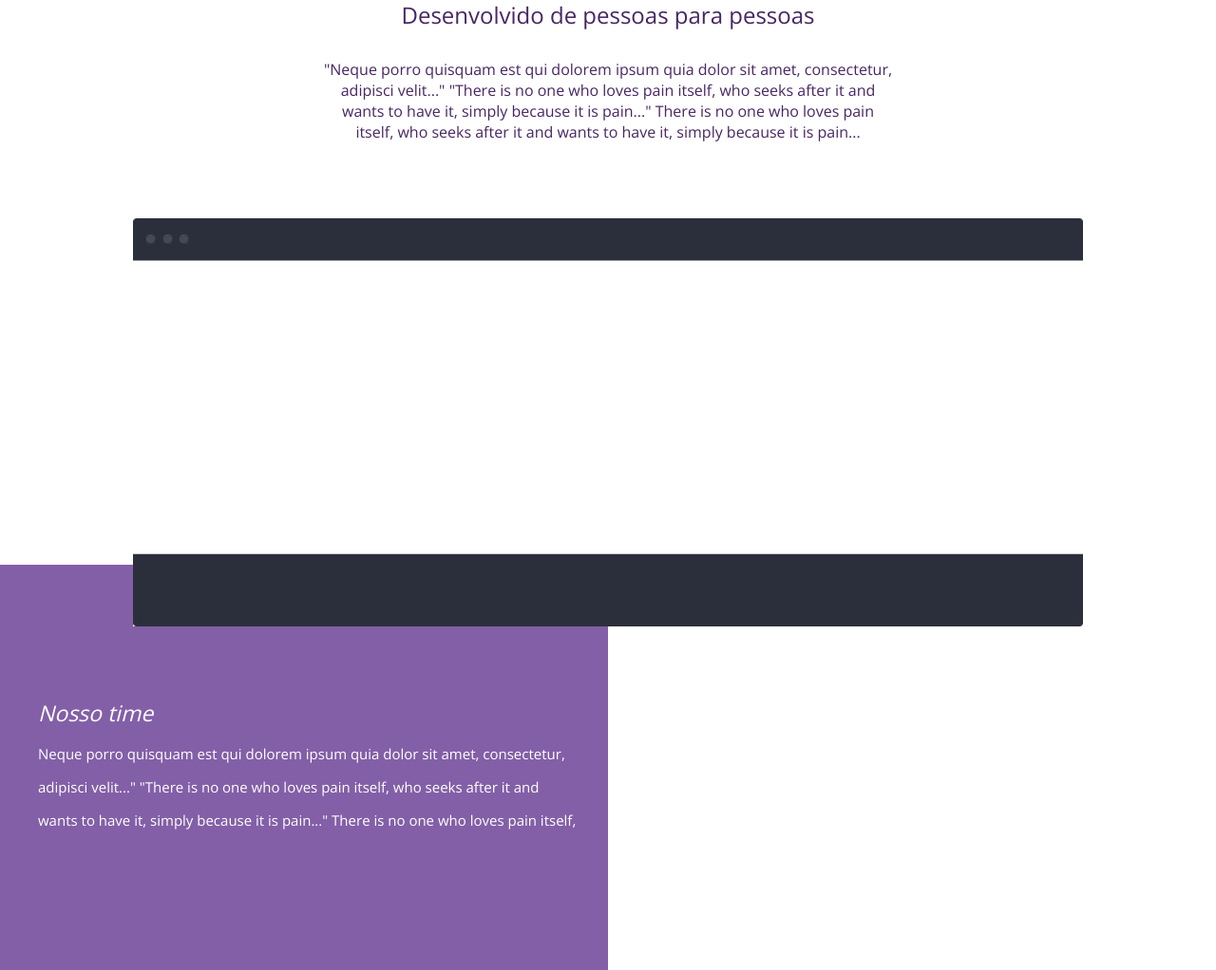
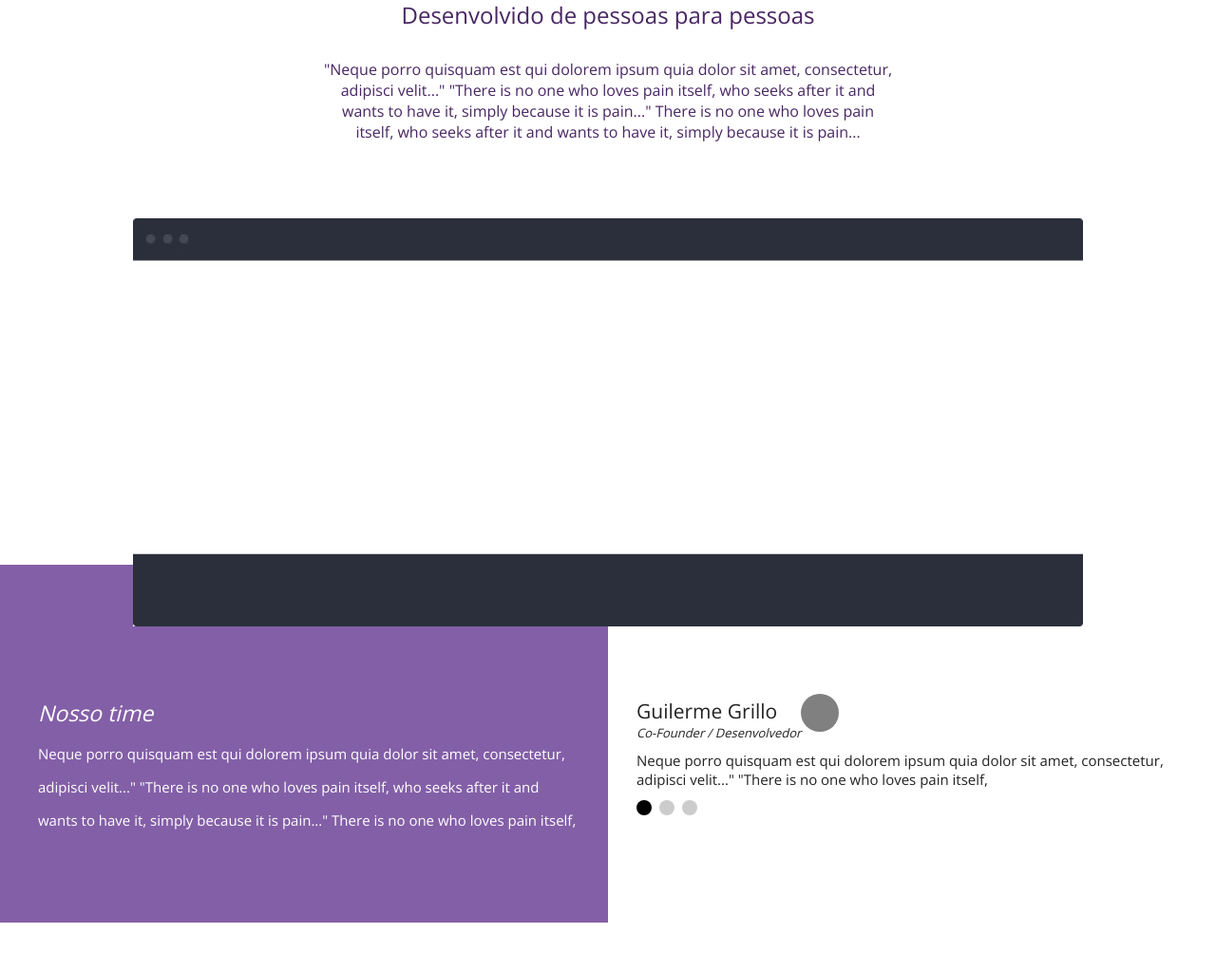
Before and after one commit to DarkPimba/HUB-DE-PROJETOS, a PHP site: page /projetos/03/index.html in a window 1280 px wide. Shown: the part 1211-2233 px from the top of the page at 95% size. After the commit the page ends 2183 px from the top, so only its background shows below. Run offline with PHP 8.4, Linux system fonts and the light colour scheme.

Commit message:
atualização1

```diff
--- a/projetos/03/css/style.css
+++ b/projetos/03/css/style.css
@@ -162,7 +162,7 @@ section.sessao1{
     color: white;
     float: left;
     width: 50%;
-    padding: 140px 0;
+    padding: 140px 0 90px 0;
     background-color: #835FA7;
 }
 .part1 h2{
@@ -179,6 +179,69 @@ section.sessao1{
     max-width: 600px;
     float: right;
     padding-right: 30px;
+}
+.part2{
+    float: left;
+    width: 50%;
+    padding: 140px 0 90px 0;
+    background-color: white;
+}
+.sobre-autor{
+    float: left;
+    max-width: 600px;
+    padding-left: 30px;
+}
+.titulo-autor{
+    float: left;
+    width: 100%;
+}
+.wraper-titulo-autor{
+    float: left;
+}
+.titulo-autor h2{
+    padding-right: 20px;
+    color: #232323;
+    font-weight: 400;
+    font-size: 21px;
+}
+.titulo-autor p{
+    font-size: 13px;
+    color: #232323;
+    font-style: italic;
+    font-weight: 300;
+}
+.titulo-autor .img-autor{
+    float: left;
+    width: 40px;
+    height: 40px;
+    position: relative;
+    top: -4px;
+    border-radius: 20px;
+    background-color: gray;
+}
+.texto-autor{
+    float: left;
+    width: 100%;
+    margin-top: 10px;
+}
+.texto-autor p{
+    color: #232323;
+    font-size: 15px;
+}
+.slider-bullets{
+    width: 100%;
+    float: left;
+    padding-left: 30px;
+    margin-top: 12px;
+}
+.slider-bullets span{
+    width: 16px;
+    height: 16px;
+    float: left;
+    background-color: #ccc;
+    border-radius: 8px;
+    margin-right: 8px;
+    cursor: pointer;
 }
 @media screen and (max-width:1024px){
     section.sessao1{
--- a/projetos/03/index.html
+++ b/projetos/03/index.html
@@ -84,7 +84,26 @@
             </div><!--part1-->
 
             <div class="part2">
+                <div class="sobre-autor">
+                    <div class="titulo-autor">
+                        <div class="wraper-titulo-autor">
+                            <h2>Guilerme Grillo</h2>
+                            <p>Co-Founder / Desenvolvedor</p>
+                        </div><!--wraper-titulo-autor-->
+                        <div class="img-autor"></div><!--imagem-autor-->
+                    </div><!--titulo-autor-->
+                    <div class="texto-autor">
+                        <p>Neque porro quisquam est qui dolorem ipsum quia dolor sit amet, consectetur, adipisci velit..."
+                        "There is no one who loves pain itself,</p>
+                    </div><!--texto-autor-->
+                </div><!--sobre-autor-->
+                <div class="slider-bullets">
 
+                    <span style="background-color: black;"></span>
+                    <span></span>
+                    <span></span>
+
+                </div><!--slider-bullets-->
             </div><!--part2-->
 
 
```
